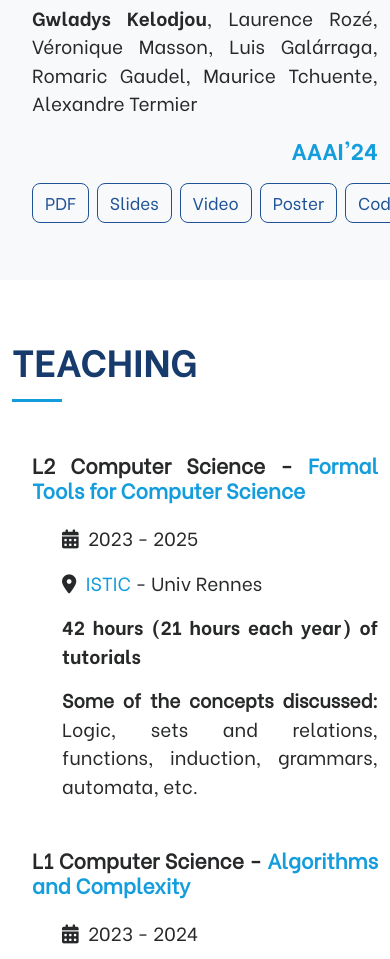
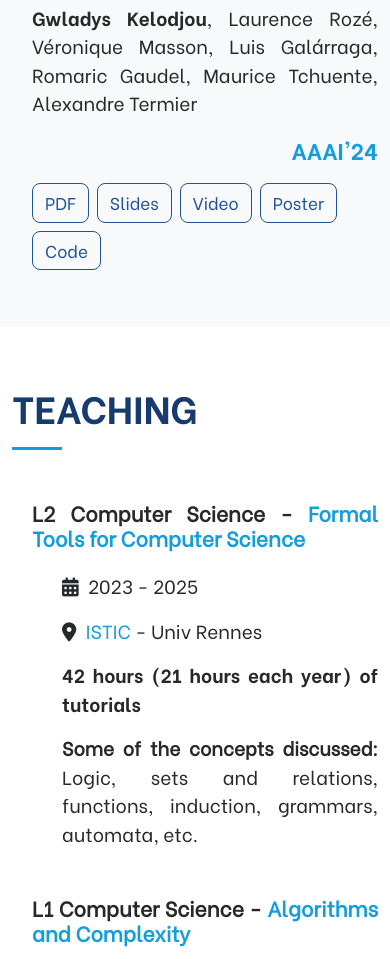
Before and after one commit to gwladyskelodjou/gwladyskelodjou.github.io, a plain HTML site: page index.html in a window 390 px wide. Shown: the part 2790-3749 px from the top of the page. Drawn offline with Linux system fonts and the light colour scheme.

Commit message:
a small responsive fix

```diff
--- a/index.html
+++ b/index.html
@@ -153,7 +153,7 @@
               </div>
 
             </div>
-            <div class="availability d-flex gap-2">
+            <div class="availability d-flex flex-wrap gap-2">
               <a href="https://ojs.aaai.org/index.php/AAAI/article/view/29208" target="_blank" class="btn btn-outline-primary rounded-pill">PDF</a>
               <a href="docs/Slides_AAAI24.pdf" class="btn btn-outline-primary rounded-pill" target="_blank" >Slides</a>
               <a href="https://underline.io/lecture/92291-shaping-up-shap-enhancing-stability-through-layer-wise-neighbor-selection" target="_blank" class="btn btn-outline-primary rounded-pill">Video</a>
```
